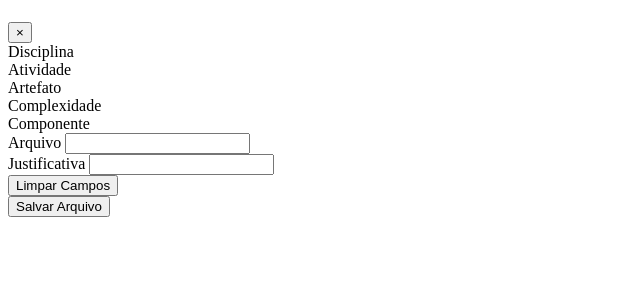
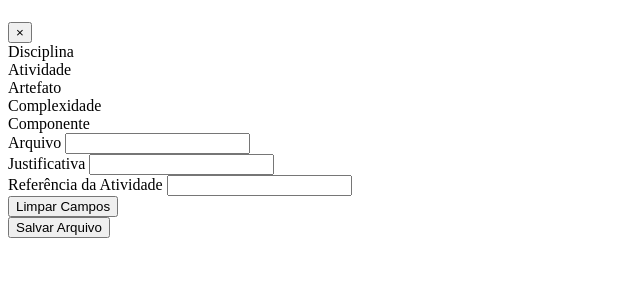
Before and after one commit to SistemasRFC/sago, a PHP site: template View/Execucao/CadExecucaoView.php in a window 1280 px wide. Shown: the part 65-365 px from the top of the page, without its empty margins (0-640 px from the left). Run offline with PHP 8.4, Linux system fonts and the light colour scheme; the template is opened without the code that fills it, so the values that code supplies are empty.

Commit message:
novo campo, referencia atividade

```diff
--- a/Dao/ExecucaoArquivos/ExecucaoArquivosDao.php
+++ b/Dao/ExecucaoArquivos/ExecucaoArquivosDao.php
@@ -6,7 +6,8 @@ class ExecucaoArquivosDao extends BaseDao
 
     Protected $columns = array ("nmeArquivo"                => array("column" => "NME_ARQUIVO",                 "typeColumn" => "S"),
                                 "codExecucaoComplexidade"   => array("column" => "COD_EXECUCAO_COMPLEXIDADE",   "typeColumn" => "I"),
-                                "txtDescricaoJustificativa" => array("column" => "TXT_DESCRICAO_JUSTIFICATIVA", "typeColumn" => "S"));
+                                "txtDescricaoJustificativa" => array("column" => "TXT_DESCRICAO_JUSTIFICATIVA", "typeColumn" => "S"),
+                                "txtReferenciaAtividade"    => array("column" => "TXT_REFERENCIA_ATIVIDADE",    "typeColumn" => "S"));
 
     Protected $columnKey = array("codExecucaoArquivo"=> array("column" =>"COD_EXECUCAO_ARQUIVO", "typeColumn" => "I"));
 
--- a/Model/RelatorioGerencial/RelatorioGerencialModel.php
+++ b/Model/RelatorioGerencial/RelatorioGerencialModel.php
@@ -127,6 +127,9 @@ class RelatorioGerencialModel extends BaseModel{
                                 if ($lista[1][$j]['TXT_DESCRICAO_JUSTIFICATIVA']!=null){
                                     $texto .= ';'.$lista[1][$j]['TXT_DESCRICAO_JUSTIFICATIVA'];
                                 }
+                                if ($lista[1][$j]['TXT_REFERENCIA_ATIVIDADE']!=null){
+                                    $texto .= ';'.$lista[1][$j]['TXT_REFERENCIA_ATIVIDADE'];
+                                }
                                 $texto .= $nl;
                                 fwrite($arquivo, $texto, strlen($texto));
                             }
--- a/View/Execucao/CadExecucaoView.php
+++ b/View/Execucao/CadExecucaoView.php
@@ -51,6 +51,12 @@
                         </div>
                     </div>
                     <div class="form-group row">
+                        <div class="col-sm-12 mb-3 mb-sm-0">
+                            <label class="label" for="txtReferenciaAtividade">Referência da Atividade</label>
+                            <input type="text" id="txtReferenciaAtividade" name="txtReferenciaAtividade" class='persist input form-control'>
+                        </div>
+                    </div>
+                    <div class="form-group row">
                         <div class="col-sm-6 mb-3 mb-sm-0">
                             <button class='btn btn-info btn-block mb-3' id="btnLimpar">
                                 <span class="icon">
```
Also changed, not shown: View/RelatorioGerencial/js/RelatorioGerencialView.js (+6 -1 lines).
